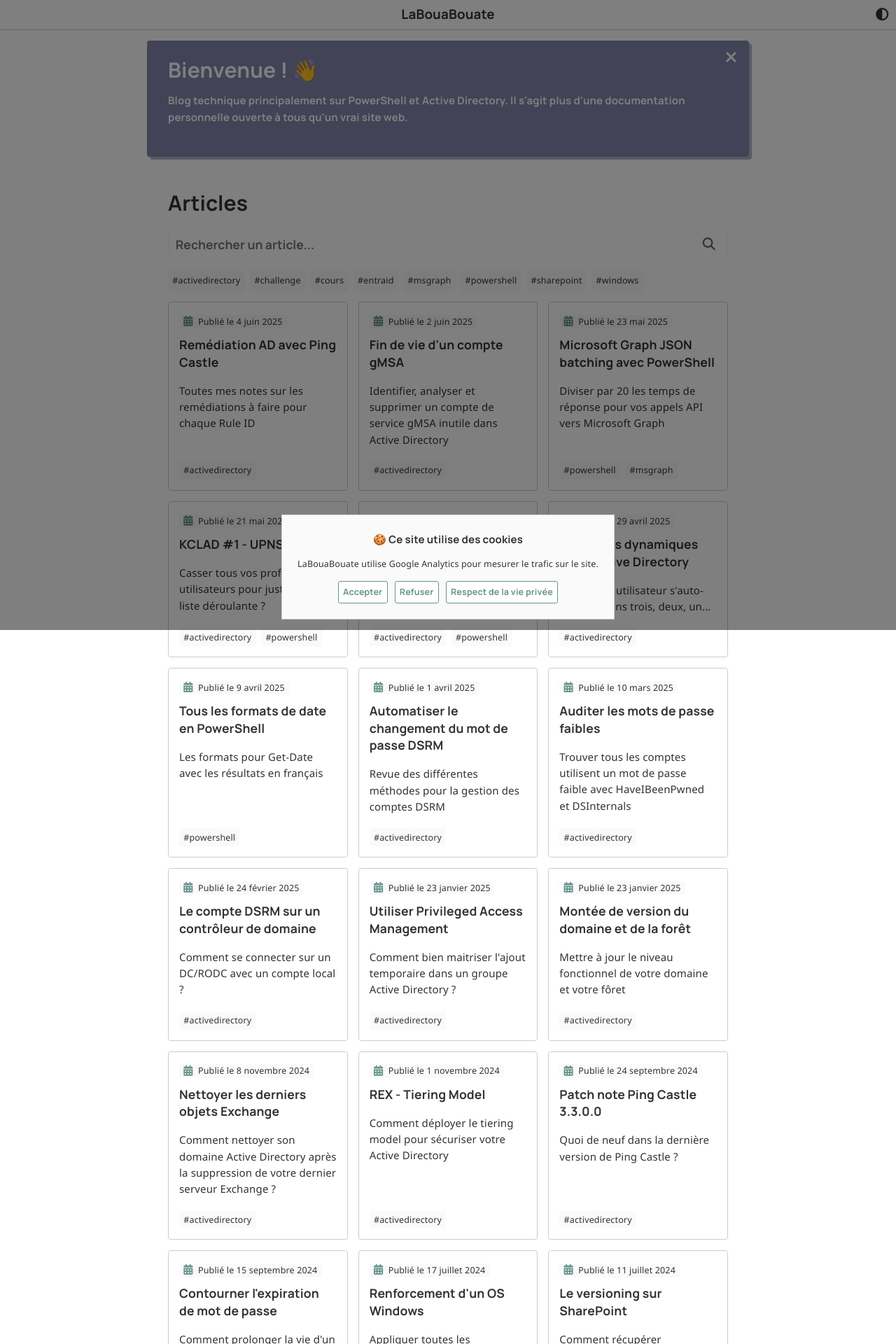
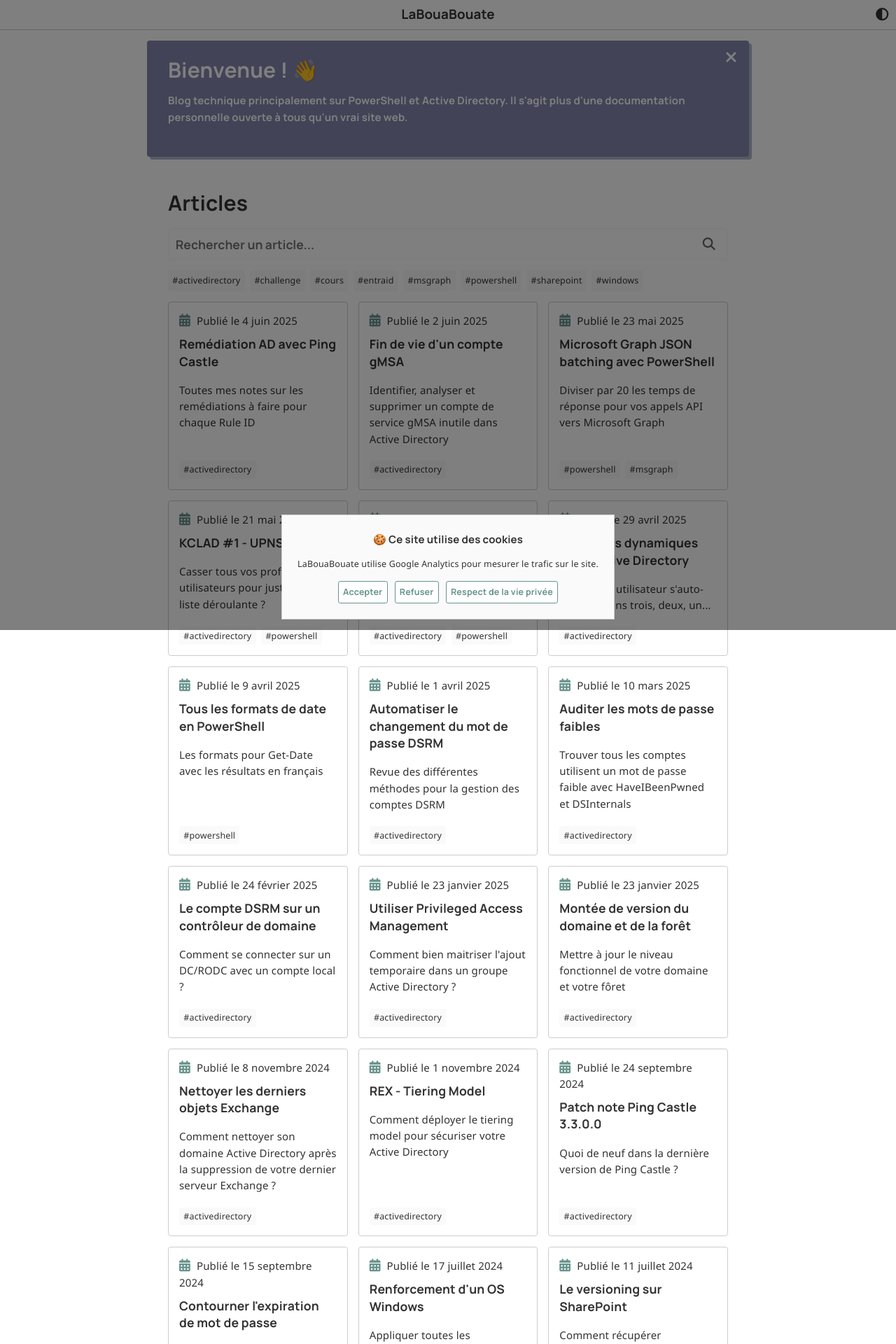
Before and after one commit to leobouard/leobouard.github.io, a Jekyll site: the page built from _pages/blog.html, in a window 1280 px wide. Shown: the top 1920 px of the page at 70% size. Built offline with Jekyll 4.4.1, drawn with Linux system fonts in a browser that asks for light colours; nearby versions of some CDN libraries; some web fonts are replaced.

Commit message:
Update post-preview.scss

```diff
--- a/_sass/post-preview.scss
+++ b/_sass/post-preview.scss
@@ -1,4 +1,5 @@
 .post-preview {
+    background: var(--background);
     text-decoration: none;
     min-width: 15em;
     transition: transform ease-in-out 200ms;
@@ -13,11 +14,9 @@
     display: block;
 }
 
-.post-preview span {
-    background: var(--lightaccent);
-    padding: 0.1em 0.5em;
-    border-radius: var(--borderradius);
-    font-size: smaller;
+span.date {
+    color: var(--heavyaccent);
+    font-size: small;
 }
 
 .post-preview i {
@@ -46,3 +45,10 @@
     flex-wrap: wrap;
     grid-gap: 0.5em;
 }
+
+.article-tags span {
+     background: var(--lightaccent);
+    padding: 0.1em 0.5em;
+    border-radius: var(--borderradius);
+    font-size: smaller;
+}
```
